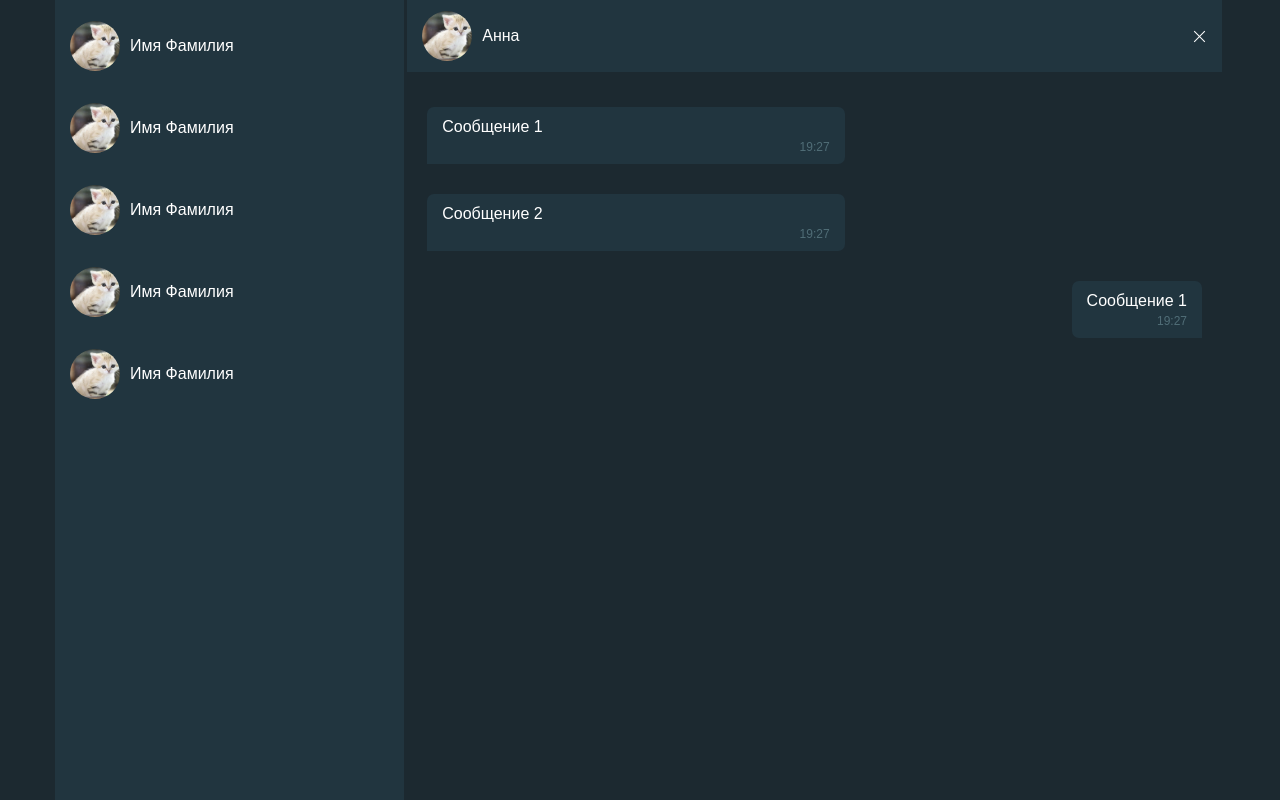
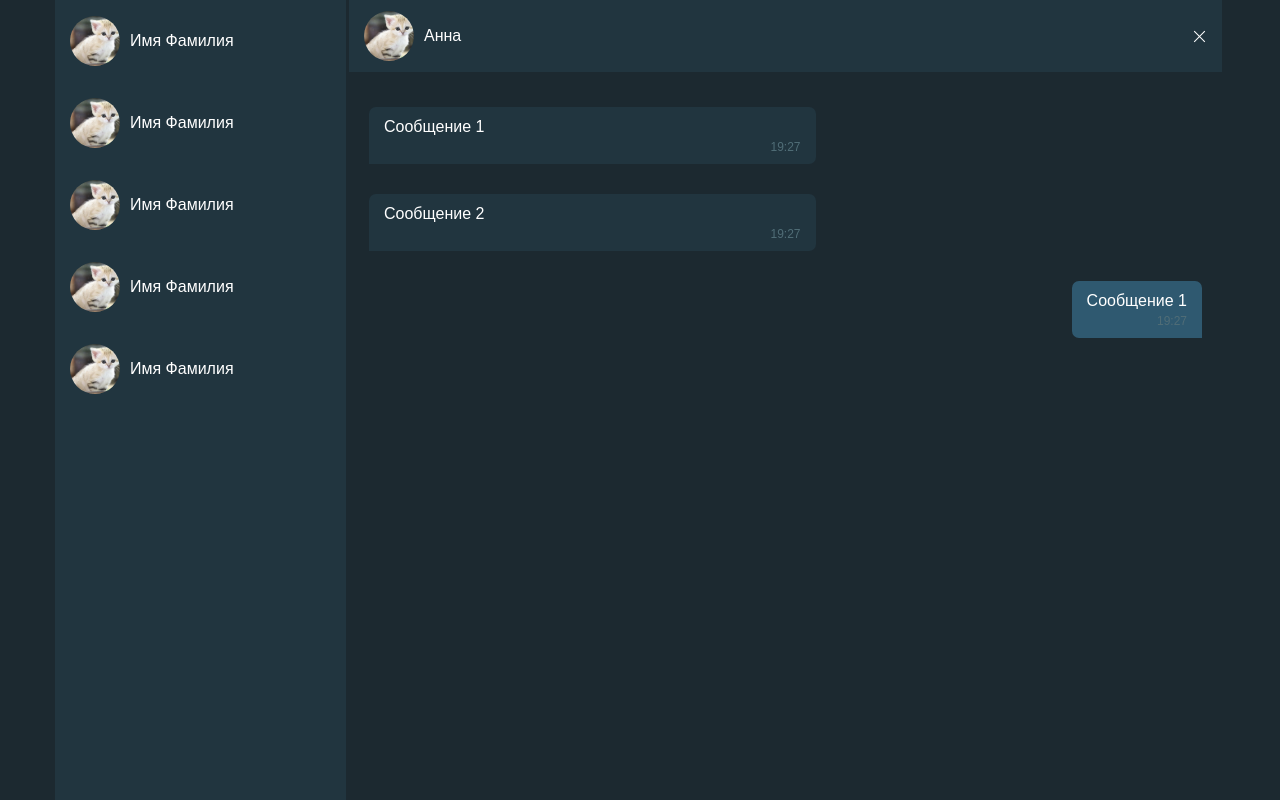
Before and after one commit to olyamosunova/chat-vue, a Vue app: page / in a window 1280 px wide. Built offline with nearby package versions, Linux system fonts and the light colour scheme.

Commit message:
Сохраняет в стор активный контак

```diff
--- a/src/components/chat-item/Chat-item.vue
+++ b/src/components/chat-item/Chat-item.vue
@@ -37,6 +37,7 @@
         &--yours {
             margin-left: auto;
 
+            background-color: #2f5970;
             border-radius: 7px 7px 0 7px;
         }
     }
--- a/src/components/chat/Chat.vue
+++ b/src/components/chat/Chat.vue
@@ -44,7 +44,7 @@
 
 <style lang="scss">
     .chat {
-        width: 70%;
+        width: 75%;
         padding: 0 3px;
         display: flex;
         flex-direction: column;
--- a/src/components/contacts-item/Contacts-item.vue
+++ b/src/components/contacts-item/Contacts-item.vue
@@ -1,9 +1,9 @@
 <template>
-    <li class="contact__item">
-        <div class="contact__item-avatar">
+    <li @click="handlerOpenChat" :class="{contacts__item: true, 'contacts__item--active': contact === activeChat}">
+        <div class="contacts__item-avatar">
             <img :src="avatar" alt="Аватар" />
         </div>
-        <p class="contact__item-name">Имя Фамилия</p>
+        <p class="contacts__item-name">Имя Фамилия</p>
     </li>
 </template>
 
@@ -11,31 +11,47 @@
     import avatar from "../../assets/avatar.jpg";
 
     export default {
+        name: "Contacts-item",
+        props: {
+            contact: Number
+        },
         data() {
             return {
                 avatar
             }
         },
-        name: "Contacts-item"
+        computed: {
+            activeChat() {
+                return this.$store.getters.activeChat;
+            }
+        },
+        methods: {
+            handlerOpenChat() {
+                this.$store.dispatch('changeActiveChat', this.contact);
+            }
+        }
     }
 </script>
 
 <style lang="scss">
-    .contact__item {
+    .contacts__item {
         display: flex;
         flex-direction: row;
         align-items: center;
-        margin: 10px 0;
-        padding: 10px 15px;
+        padding: 15px 15px;
 
         cursor: pointer;
+
+        &--active {
+            background-color: #2f5970;
+        }
 
         &:hover {
             background-color: rgba(255, 255, 255, 0.05);
         }
     }
 
-    .contact__item-avatar {
+    .contacts__item-avatar {
         width: 50px;
         height: 50px;
         margin-right: 10px;
--- a/src/components/contacts-list/Contacts-list.vue
+++ b/src/components/contacts-list/Contacts-list.vue
@@ -1,6 +1,6 @@
 <template>
     <ul class="contacts__list">
-        <ContactsItem v-for="item in [1, 2, 3, 4, 5]" :key="item" />
+        <ContactsItem v-for="contact in [1, 2, 3, 4, 5]" :key="contact" :contact="contact" />
     </ul>
 </template>
 
--- a/src/components/contacts/Contacts.vue
+++ b/src/components/contacts/Contacts.vue
@@ -16,7 +16,7 @@
 
 <style lang="scss">
     .contacts {
-        width: 30%;
+        width: 25%;
 
         background-color: #21353f;
     }
--- a/src/store/modules/data.js
+++ b/src/store/modules/data.js
@@ -1,20 +1,31 @@
 export default {
     state: {
-        isChatActive: true
+        isChatActive: true,
+        activeChat: null
     },
     mutations: {
         changeStateIsChatActive(state, value) {
             state.isChatActive = value;
+        },
+        changeStateActiveChat(state, idUser) {
+            state.activeChat = idUser;
         }
     },
     actions: {
         closeChat({commit}) {
             commit('changeStateIsChatActive', false);
+            commit('changeStateActiveChat', null)
+        },
+        changeActiveChat({commit}, idUser) {
+            commit('changeStateActiveChat', idUser);
         }
     },
     getters: {
         isChatActive(state) {
             return state.isChatActive;
+        },
+        activeChat(state) {
+            return state.activeChat;
         }
     }
 }
```
